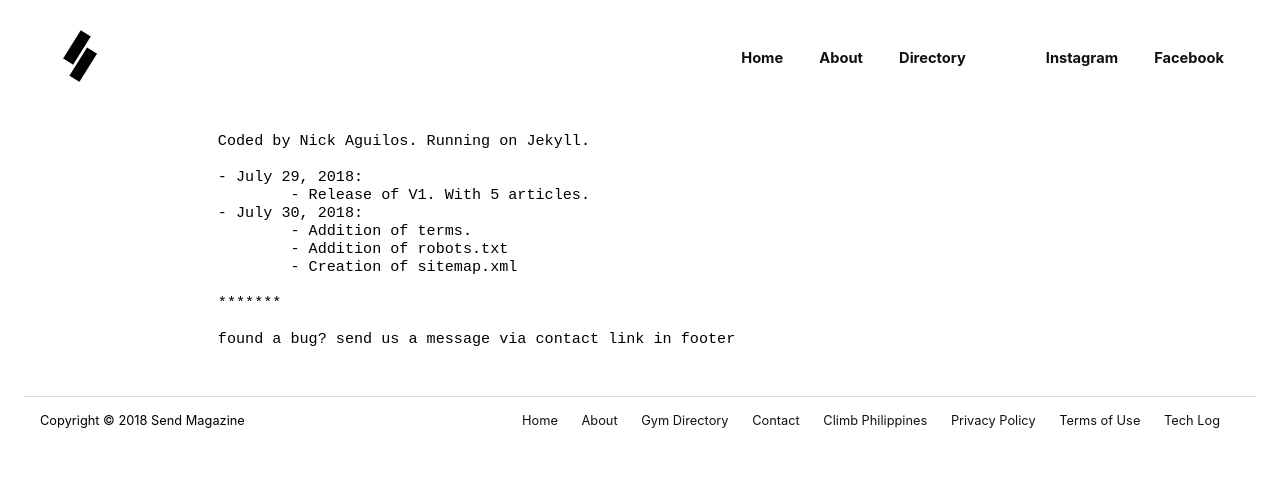
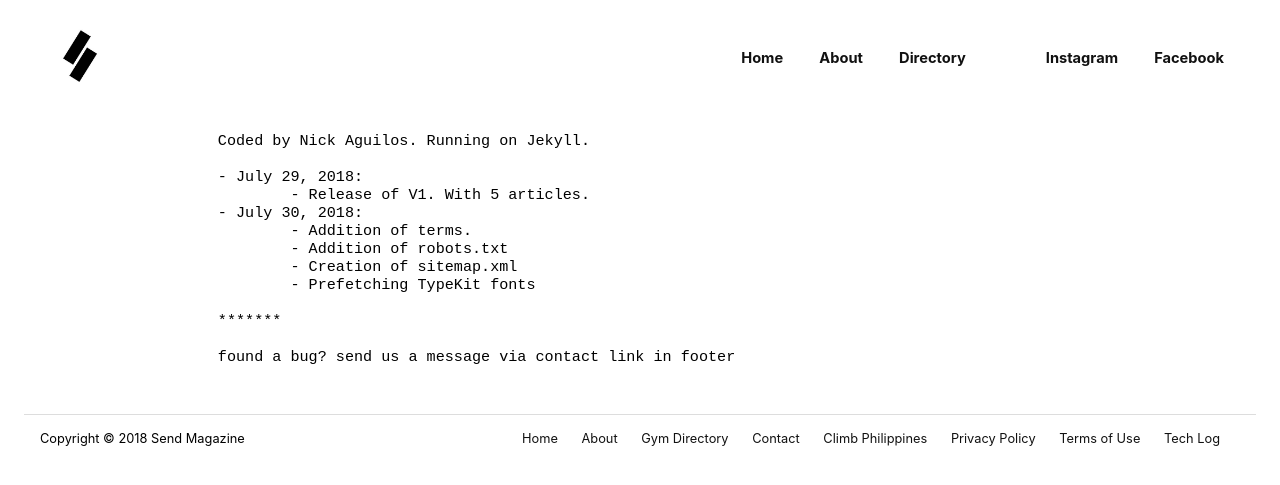
Before and after one commit to nickaguilos/sendmagazine, a Jekyll site: the page built from tech.md, in a window 1280 px wide. Shown: the top 485 px of the page. Built offline with Jekyll 4.4.1, drawn with Linux system fonts in a browser that asks for light colours; nearby versions of some CDN libraries.

```diff
--- a/tech.md
+++ b/tech.md
@@ -12,6 +12,7 @@ permalink: tech-log
 					- Addition of terms.
 					- Addition of robots.txt
 					- Creation of sitemap.xml
+					- Prefetching TypeKit fonts
 
 				*******
 
```
Also changed, not shown: assets/images/issue-1/bukidnon/higher-hero.jpg.
